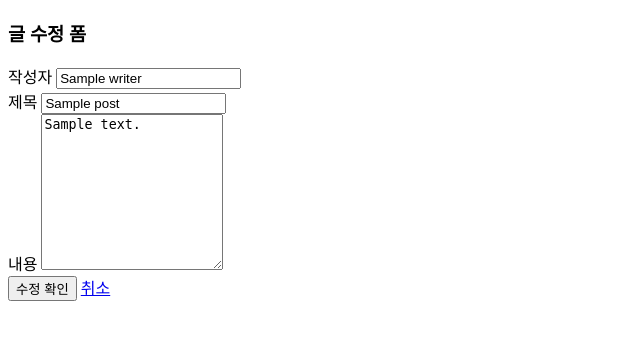
After one commit to yimjongwon/Fastapi_test03, a FastAPI app: template templates/post/update-form.html in a window 1280 px wide. The commit adds this page. Shown: the top 340 px of the page, without its empty margins (0-640 px from the left). Run offline with FastAPI, Linux system fonts and the light colour scheme; the template is opened without the code that fills it: most values are stand-ins (such as "Sample title", 1, 10 or a date in 2020); parts of the project's set-up code (start-up, migrations or seed data) failed here and were passed over.

Commit message:
수정추가

```diff
--- a/main.py
+++ b/main.py
@@ -77,3 +77,35 @@ def postDelete(num: int, db: Session = Depends(get_db)):
 
     # 삭제 후 목록으로 리다이렉트
     return RedirectResponse("/post", status_code=302)
+
+@app.get("/post/update/{num}", response_class=HTMLResponse)
+def postUpdateForm(num: int, request: Request, db: Session = Depends(get_db)):
+    # 수정을 위해 기존 데이터를 가져오는 SQL
+    query = text("""
+        SELECT num, writer, title, content
+        FROM post
+        WHERE num = :num
+    """)
+    result = db.execute(query, {"num": num})
+    post = result.fetchone()
+
+    return templates.TemplateResponse(
+        request=request,
+        name="post/update-form.html",
+        context={"post": post}
+    )
+
+@app.post("/post/update/{num}")
+def postUpdate(num: int, title: str = Form(...), content: str = Form(...),
+               db: Session = Depends(get_db)):
+    # DB에 수정할 sql 문 준비
+    query = text("""
+        UPDATE post
+        SET title = :title, content = :content
+        WHERE num = :num
+    """)
+    db.execute(query, {"title": title, "content": content, "num": num})
+    db.commit()
+
+    # 수정 후 목록으로 리다이렉트
+    return RedirectResponse("/post", status_code=302)
--- /dev/null
+++ b/prompt/test2.txt
@@ -0,0 +1 @@
+게시글 수정하는 기능도 추가해줘!
--- a/templates/post/list.html
+++ b/templates/post/list.html
@@ -18,6 +18,7 @@
                     <th>내용</th>
                     <th>작성일</th>
                     <th>삭제</th>
+                    <th>수정</th>
                 </tr>
             </thead>
             <tbody>
@@ -29,6 +30,7 @@
                     <td>{{ post.content }}</td>
                     <td>{{ post.created_at }}</td>
                     <td><a href="/post/delete/{{ post.num }}" onclick="return confirm('정말 삭제하시겠습니까?')">삭제</a></td>
+                    <td><a href="/post/update/{{ post.num }}">수정</a></td>
                 </tr>
                 {% endfor %}
             </tbody>
--- /dev/null
+++ b/templates/post/update-form.html
@@ -0,0 +1,27 @@
+<!DOCTYPE html>
+<html lang="en">
+<head>
+    <meta charset="UTF-8">
+    <meta name="viewport" content="width=device-width, initial-scale=1.0">
+    <title>templates/post/update-form.html</title>
+</head>
+<body>
+    <div class="container">
+        <h3>글 수정 폼</h3>
+        <form action="/post/update/{{ post.num }}" method="post">
+            <input type="hidden" name="num" value="{{ post.num }}">
+            <label for="writer">작성자</label>
+            <input type="text" name="writer" id="writer" value="{{ post.writer }}" readonly>
+            <br>
+            <label for="title">제목</label>
+            <input type="text" name="title" id="title" value="{{ post.title }}">
+            <br>
+            <label for="content">내용</label>
+            <textarea name="content" id="content" rows="10">{{ post.content }}</textarea>
+            <br>
+            <button type="submit">수정 확인</button>
+            <a href="/post">취소</a>
+        </form>
+    </div>
+</body>
+</html>
```
